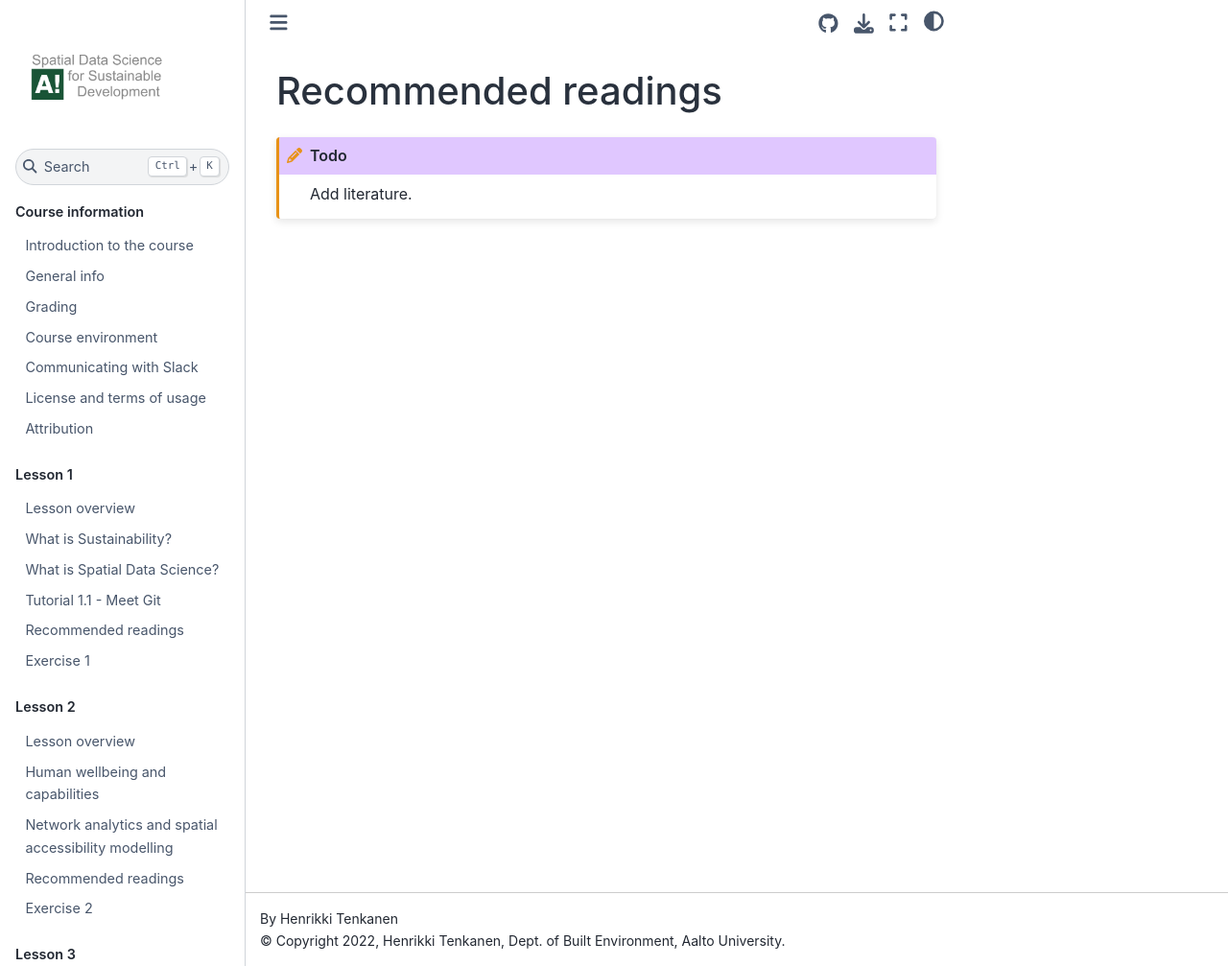
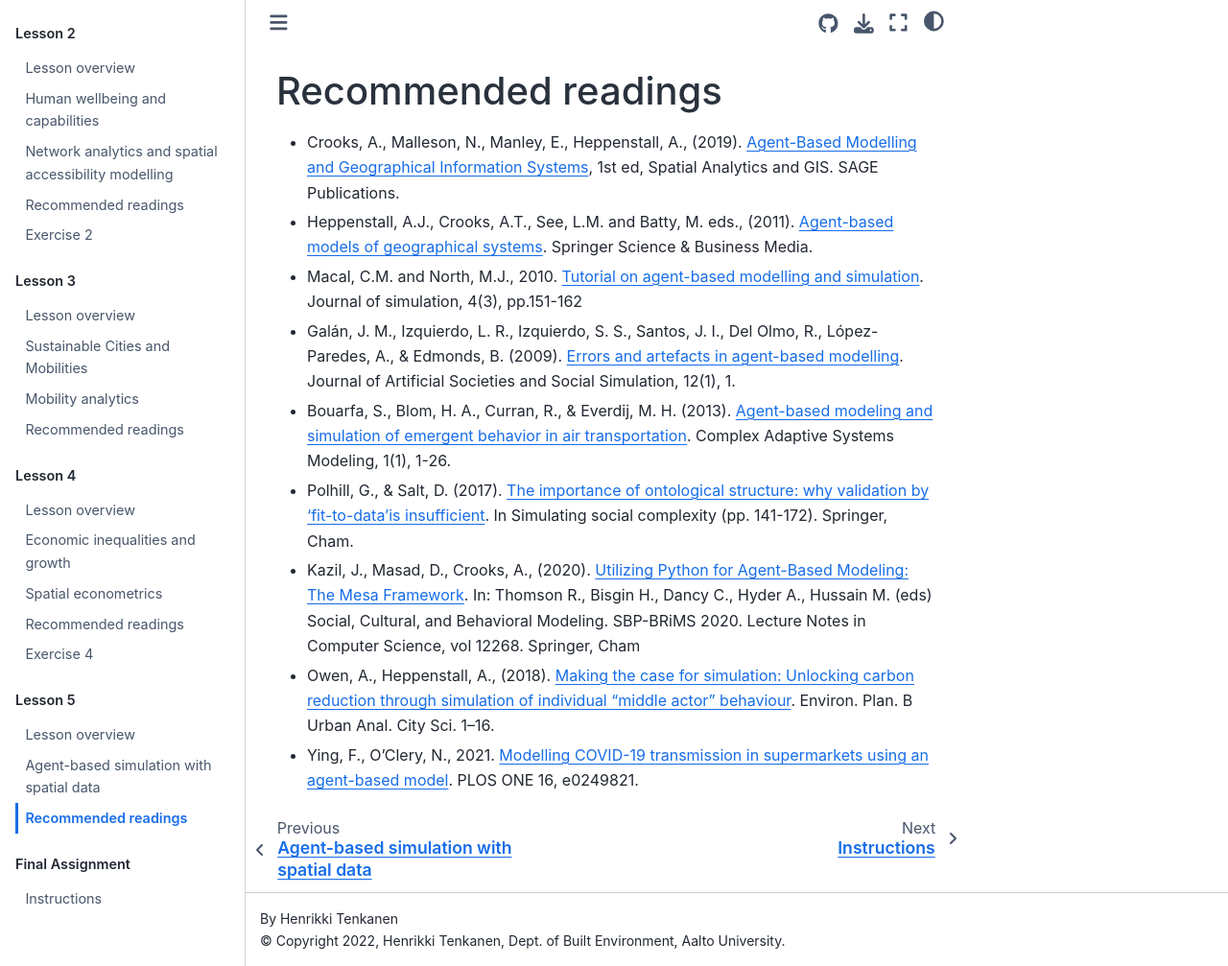
Before and after one commit to AaltoGIS/Sustainability-GIS, a Sphinx documentation site: the page built from source/lessons/L5/literature.rst, in a window 1280 px wide and 1007 px high. Shown: the whole window at 96% size. Built offline with Sphinx 7.4.7 and the Sphinx Book theme 1.1.4, drawn with Linux system fonts in a browser that asks for light colours; pages that are not in the unit, such as notebooks, are missing from menus.

Commit message:
Add literature

```diff
--- a/source/index.rst
+++ b/source/index.rst
@@ -203,7 +203,7 @@ Contents
 
    lessons/L5/lesson-overview
    lessons/L5/agent-based-modelling
-   ..    lessons/L5/literature
+   lessons/L5/literature
    ..    lessons/L5/exercise-5
 
 .. toctree::
--- a/source/lessons/L5/literature.rst
+++ b/source/lessons/L5/literature.rst
@@ -1,6 +1,12 @@
 Recommended readings
 ====================
 
-.. todo::
-
-    Add literature.
+- Crooks, A., Malleson, N., Manley, E., Heppenstall, A., (2019). `Agent-Based Modelling and Geographical Information Systems <https://www.abmgis.org/>`__, 1st ed, Spatial Analytics and GIS. SAGE Publications.
+- Heppenstall, A.J., Crooks, A.T., See, L.M. and Batty, M. eds., (2011). `Agent-based models of geographical systems <https://link.springer.com/book/10.1007/978-90-481-8927-4>`__. Springer Science & Business Media.
+- Macal, C.M. and North, M.J., 2010. `Tutorial on agent-based modelling and simulation <https://link.springer.com/article/10.1057/jos.2010.3>`__. Journal of simulation, 4(3), pp.151-162
+- Galán, J. M., Izquierdo, L. R., Izquierdo, S. S., Santos, J. I., Del Olmo, R., López-Paredes, A., & Edmonds, B. (2009). `Errors and artefacts in agent-based modelling <https://www.jasss.org/12/1/1/1.pdf>`__. Journal of Artificial Societies and Social Simulation, 12(1), 1.
+- Bouarfa, S., Blom, H. A., Curran, R., & Everdij, M. H. (2013). `Agent-based modeling and simulation of emergent behavior in air transportation <https://link.springer.com/article/10.1186%2F2194-3206-1-15>`__. Complex Adaptive Systems Modeling, 1(1), 1-26.
+- Polhill, G., & Salt, D. (2017). `The importance of ontological structure: why validation by ‘fit-to-data’is insufficient <https://link.springer.com/chapter/10.1007/978-3-319-66948-9_8>`__. In Simulating social complexity (pp. 141-172). Springer, Cham.
+- Kazil, J., Masad, D., Crooks, A., (2020). `Utilizing Python for Agent-Based Modeling: The Mesa Framework <https://doi.org/10.1007/978-3-030-61255-9_30>`__. In: Thomson R., Bisgin H., Dancy C., Hyder A., Hussain M. (eds) Social, Cultural, and Behavioral Modeling. SBP-BRiMS 2020. Lecture Notes in Computer Science, vol 12268. Springer, Cham
+- Owen, A., Heppenstall, A., (2018). `Making the case for simulation: Unlocking carbon reduction through simulation of individual “middle actor” behaviour <https://doi.org/10.1177/2399808318784597>`__. Environ. Plan. B Urban Anal. City Sci. 1–16.
+- Ying, F., O’Clery, N., 2021. `Modelling COVID-19 transmission in supermarkets using an agent-based model <https://doi.org/10.1371/journal.pone.0249821>`__. PLOS ONE 16, e0249821.
```
